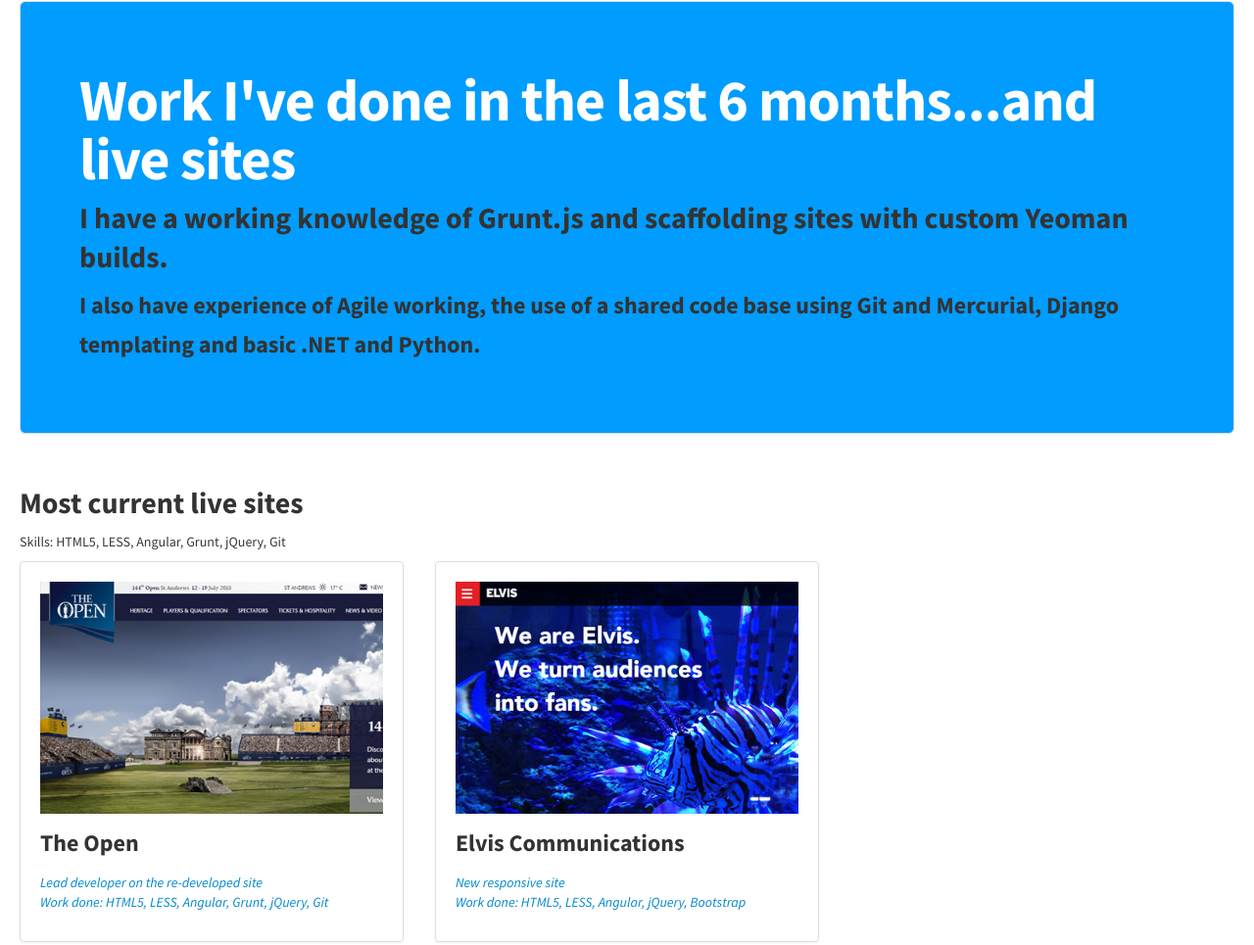
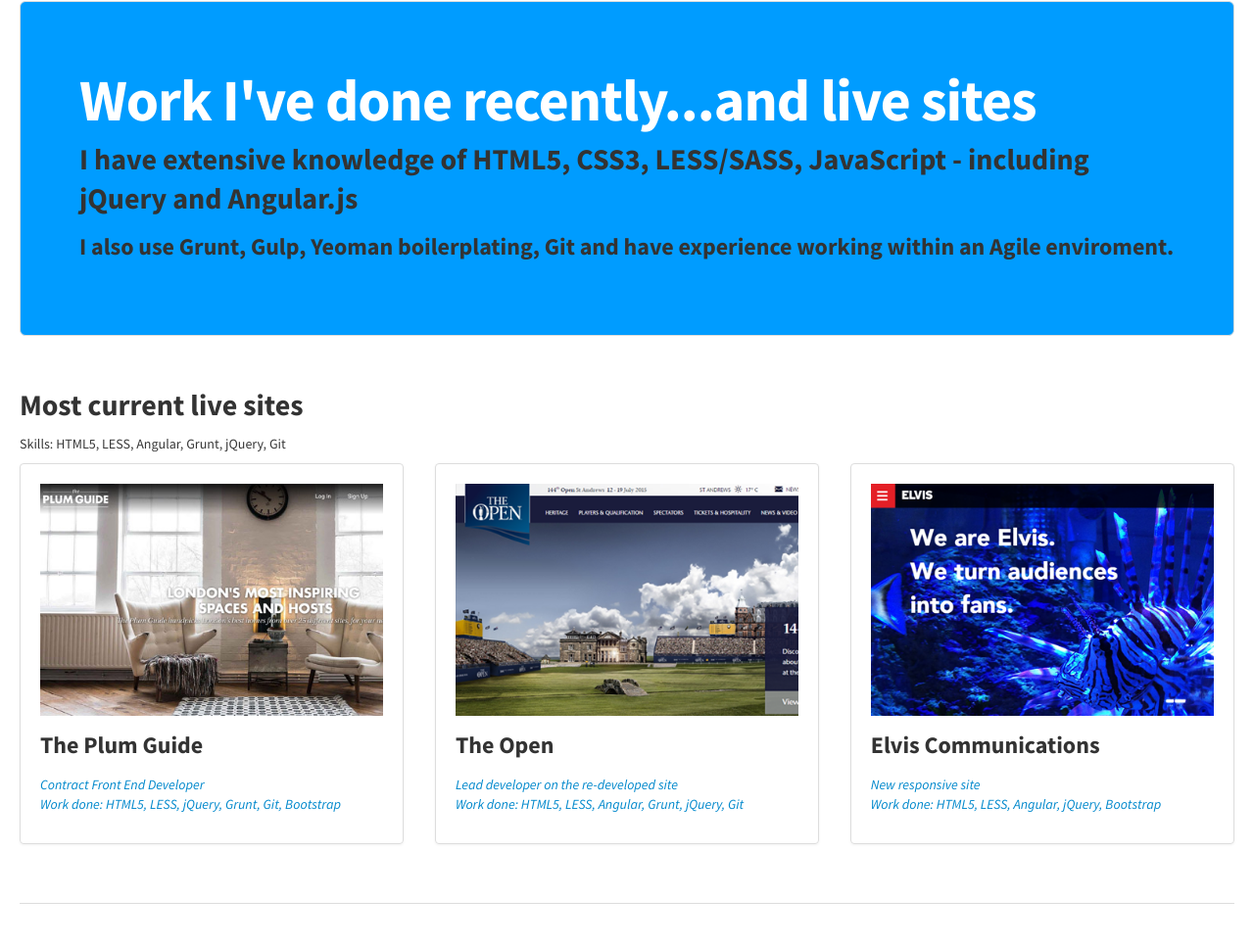
Before and after one commit to tomjwilliamson/tomjwilliamson-site, a plain HTML site: page work.html in a window 1280 px wide. Shown: the part 145-1110 px from the top of the page at 98% size. Drawn offline with nearby package versions, Linux system fonts and the light colour scheme.

Commit message:
adding plum to examples

```diff
--- a/work.html
+++ b/work.html
@@ -130,9 +130,9 @@ $(document).ready(function(){
 					<div class="row-fluid">
 
 						<div class="hero-unit workPage">
-							<h1>Work I've done in the last 6 months...and live sites</h1>
-							<h2>I have a working knowledge of Grunt.js and scaffolding sites with custom Yeoman builds.</h2>
-							<h3>I also have experience of Agile working, the use of a shared code base using Git and Mercurial, Django templating and basic .NET and Python.</h3>
+							<h1>Work I've done recently...and live sites</h1>
+							<h2>I have extensive knowledge of HTML5, CSS3, LESS/SASS, JavaScript - including jQuery and Angular.js</h2>
+							<h3>I also use Grunt, Gulp, Yeoman boilerplating, Git and have experience working within an Agile enviroment.</h2>
 						</div>
 
 						<h2><a id="liveSites" class="drawLink">Most current live sites</a></h2>
@@ -140,6 +140,14 @@ $(document).ready(function(){
 
 						<article class="workExample">
 							<ul class="thumbnails">
+								<li class="span4">
+									<a href="https://www.plumguide.com/" class="thumbnail" target="_new">
+										<img src="images/plumThumb.png" alt="Plum Guide Thumb" />
+										<h3>The Plum Guide</h3>
+										<p>Contract Front End Developer<br />
+										Work done: HTML5, LESS, jQuery, Grunt, Git, Bootstrap</p>
+									</a>
+								</li>
 								<li class="span4">
 									<a href="http://www.theopen.com/" class="thumbnail" target="_new">
 										<img src="images/theopenThumb.png" alt="The Open Thumb" />
```
Also changed, not shown: index.html (+1 -1 lines), images/plumThumb.png (added).
